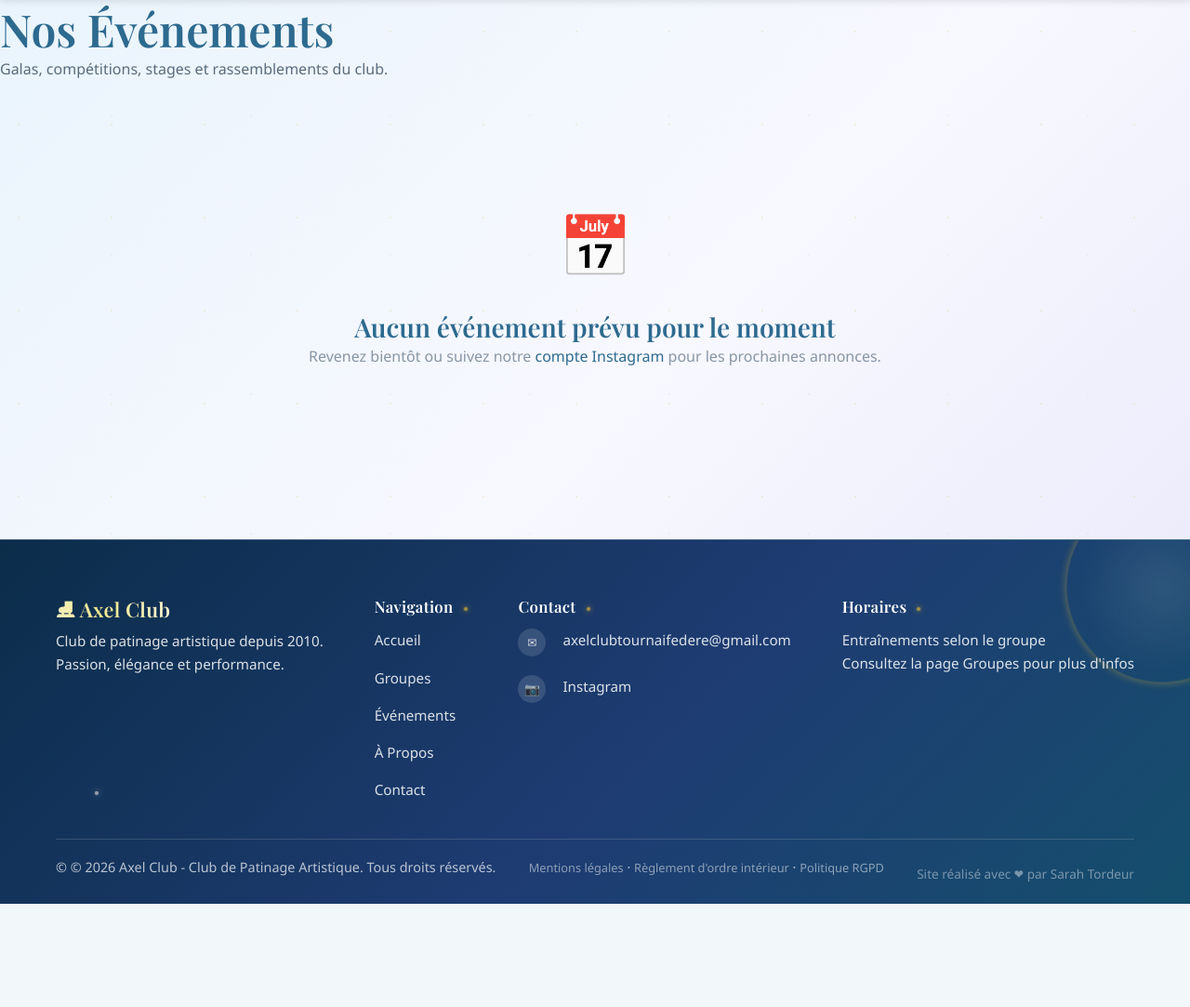
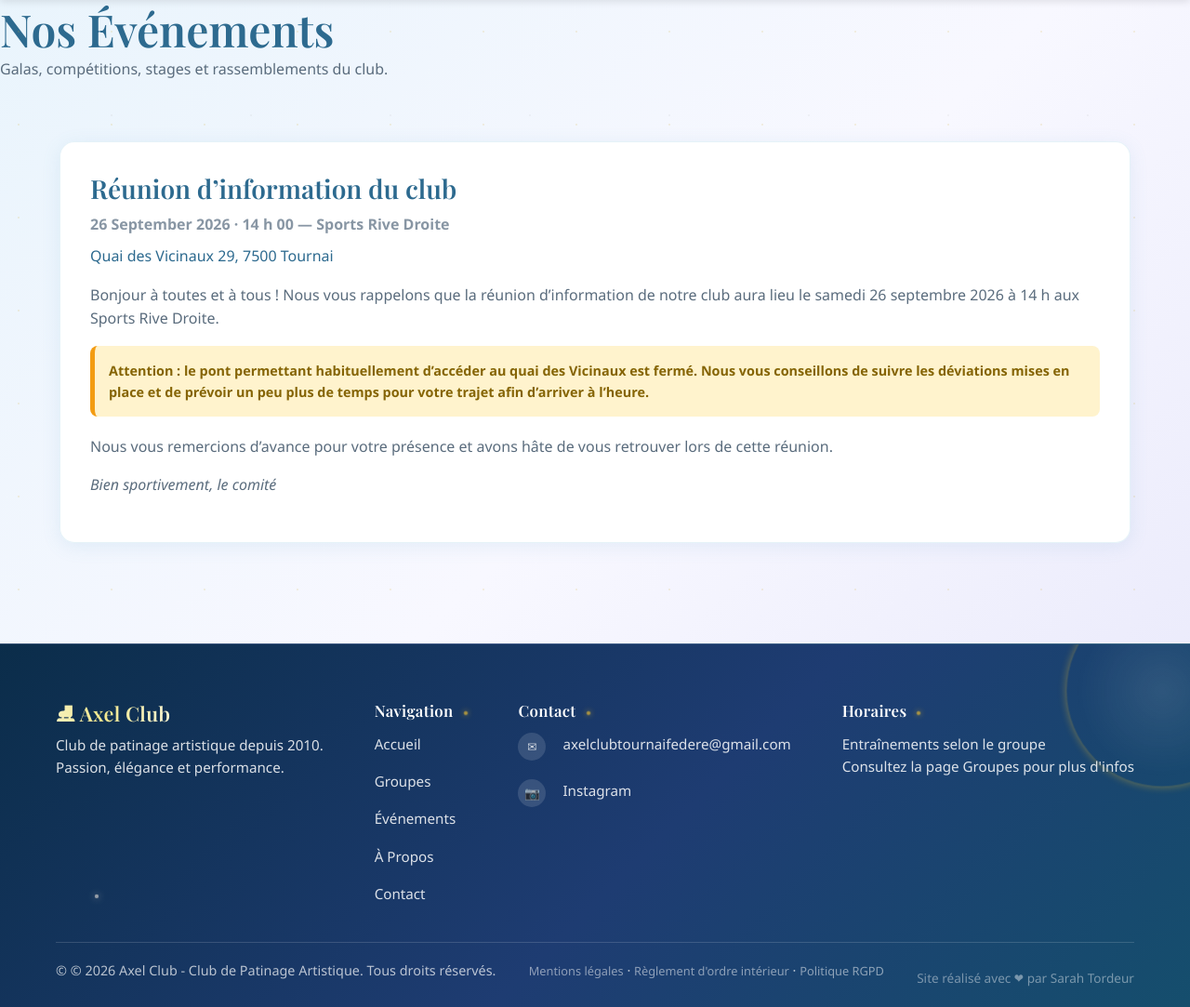
Before and after one commit to sarahmorgantordeur-lab/AxelClubTournai, a PHP site: page /evenements in a window 1280 px wide. Shown: the part 86-1169 px from the top of the page at 93% size. Before the commit the page ends 1058 px from the top, so only its background shows below. Run offline with PHP 8.4, Linux system fonts and the light colour scheme; data that the repository does not hold is empty; some libraries are stand-ins or nearby versions; some web fonts are replaced.

Commit message:
event reunion 26 septembre 2026

```diff
--- a/pages/events.php
+++ b/pages/events.php
@@ -1,7 +1,18 @@
 <?php
 // Liste des événements à venir — à mettre à jour manuellement au fil de la saison.
 $events = [
-    // ['title' => 'Gala de fin de saison', 'date' => '2026-06-14', 'location' => 'Patinoire de Tournai', 'description' => 'Notre gala annuel où tous les patineurs présentent leur programme.'],
+    [
+        'title' => 'Réunion d’information du club',
+        'date' => '2026-09-26',
+        'time' => '14:00',
+        'location' => 'Sports Rive Droite',
+        'address' => 'Quai des Vicinaux 29, 7500 Tournai',
+        'map_url' => 'https://www.google.com/maps/search/?api=1&query=quai+des+Vicinaux+29+7500+Tournai',
+        'description' => 'Bonjour à toutes et à tous ! Nous vous rappelons que la réunion d’information de notre club aura lieu le samedi 26 septembre 2026 à 14 h aux Sports Rive Droite.',
+        'notice' => 'Attention : le pont permettant habituellement d’accéder au quai des Vicinaux est fermé. Nous vous conseillons de suivre les déviations mises en place et de prévoir un peu plus de temps pour votre trajet afin d’arriver à l’heure.',
+        'closing' => 'Nous vous remercions d’avance pour votre présence et avons hâte de vous retrouver lors de cette réunion.',
+        'signature' => 'Bien sportivement, le comité',
+    ],
 ];
 usort($events, fn($a, $b) => strcmp($a['date'], $b['date']));
 
@@ -23,8 +34,14 @@ $__ig_link = '<a href="https://www.instagram.com/axelclubtournai/" target="_blan
         <?php foreach ($events as $ev): ?>
         <div class="card">
             <h3 style="color:var(--ice-deep);margin-bottom:var(--space-xs);"><?= e($ev['title']) ?></h3>
-            <p style="color:var(--text-light);font-weight:600;margin-bottom:var(--space-xs);"><?= format_date($ev['date'], 'd F Y') ?><?= !empty($ev['location']) ? ' — ' . e($ev['location']) : '' ?></p>
+            <p style="color:var(--text-light);font-weight:600;margin-bottom:var(--space-xs);"><?= format_date($ev['date'], 'd F Y') ?><?php if (!empty($ev['time'])): ?> · <?= e(str_replace(':', ' h ', $ev['time'])) ?><?php endif; ?><?= !empty($ev['location']) ? ' — ' . e($ev['location']) : '' ?></p>
+            <?php if (!empty($ev['address'])): ?>
+            <p><?php if (!empty($ev['map_url'])): ?><a href="<?= e($ev['map_url']) ?>" target="_blank" rel="noopener noreferrer"><?= e($ev['address']) ?></a><?php else: ?><?= e($ev['address']) ?><?php endif; ?></p>
+            <?php endif; ?>
             <?php if (!empty($ev['description'])): ?><p style="color:var(--text-medium);"><?= e($ev['description']) ?></p><?php endif; ?>
+            <?php if (!empty($ev['notice'])): ?><p class="alert alert-warning"><strong><?= e($ev['notice']) ?></strong></p><?php endif; ?>
+            <?php if (!empty($ev['closing'])): ?><p><?= e($ev['closing']) ?></p><?php endif; ?>
+            <?php if (!empty($ev['signature'])): ?><p><em><?= e($ev['signature']) ?></em></p><?php endif; ?>
         </div>
         <?php endforeach; ?>
     </div>
```
